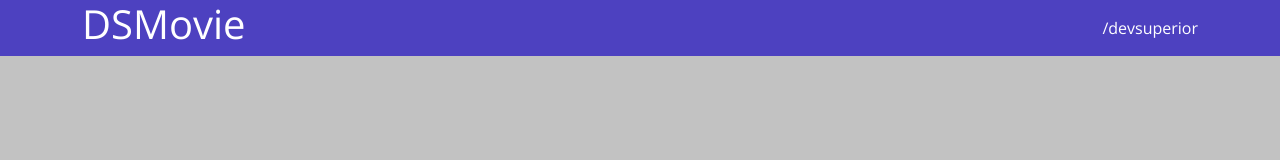
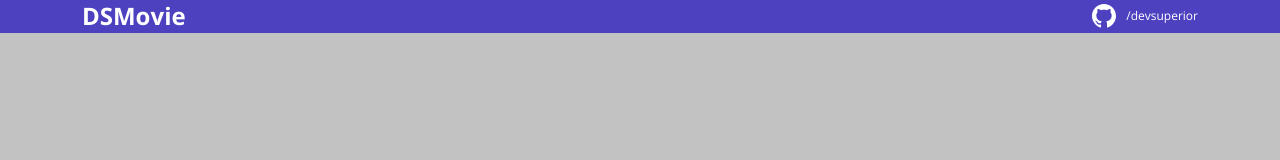
Before and after one commit to benevidest/dsmovie, a plain HTML site: page index.html in a window 1280 px wide. Drawn offline with nearby package versions, Linux system fonts and the light colour scheme.

Commit message:
Barra superior PARTE 2

```diff
--- a/css/styles.css
+++ b/css/styles.css
@@ -1,18 +1,31 @@
 @import url('https://fonts.googleapis.com/css2?family=Open+Sans:wght@300;400;700&display=swap');
 
+:root {
+    --bg-gray: #C2C2C2;
+    --color-primary: #4D41C0;
+    --white: #FFFFFF;
+}
+
 * {
+    margin: 0;
     box-sizing: border-box;
     font-family: 'Open Sans', sans-serif;
 }
 
+h1, h2, h3, h4, h5, h6 {
+    margin: 0;
+}
+
 html, body {
-    background-color: #C2C2C2;
-
+    background-color: var(--bg-gray);
 }
 
 header {
-    background-color: #4D41C0;
-    color: #FFFFFF;
+    background-color: var(--color-primary);
+    color: var(--white);
+    height: 33px;
+    display: flex;
+    align-items: center;
 }
 
 nav {
@@ -21,7 +34,26 @@ nav {
     justify-content: space-between;
 }
 
+nav h1 {
+    font-size: 24px;
+    font-weight: 700;
+}
+
+nav a {
+    font-size: 12px;
+    font-weight: 400;
+}
+
 a, a:hover {
     text-decoration: none;
     color: unset;
 }
+
+.dsmovie-contact-container {
+    display: flex;
+    align-items: center;
+}
+
+.dsmovie-contact-container img {
+    margin-right: 10px;
+}
--- a/index.html
+++ b/index.html
@@ -15,7 +15,11 @@
         <header>
             <nav class="container">
                 <h1>DSMovie</h1>
-                <a href="https://github.com/devsuperior">/devsuperior</a>
+                <div class="dsmovie-contact-container">
+                    <img src="img/github.svg" alt="github">
+                    <a href="https://github.com/devsuperior">/devsuperior</a>
+                </div>
+
             </nav>
 
         </header>
```
Also changed, not shown: img/github.svg (added).
